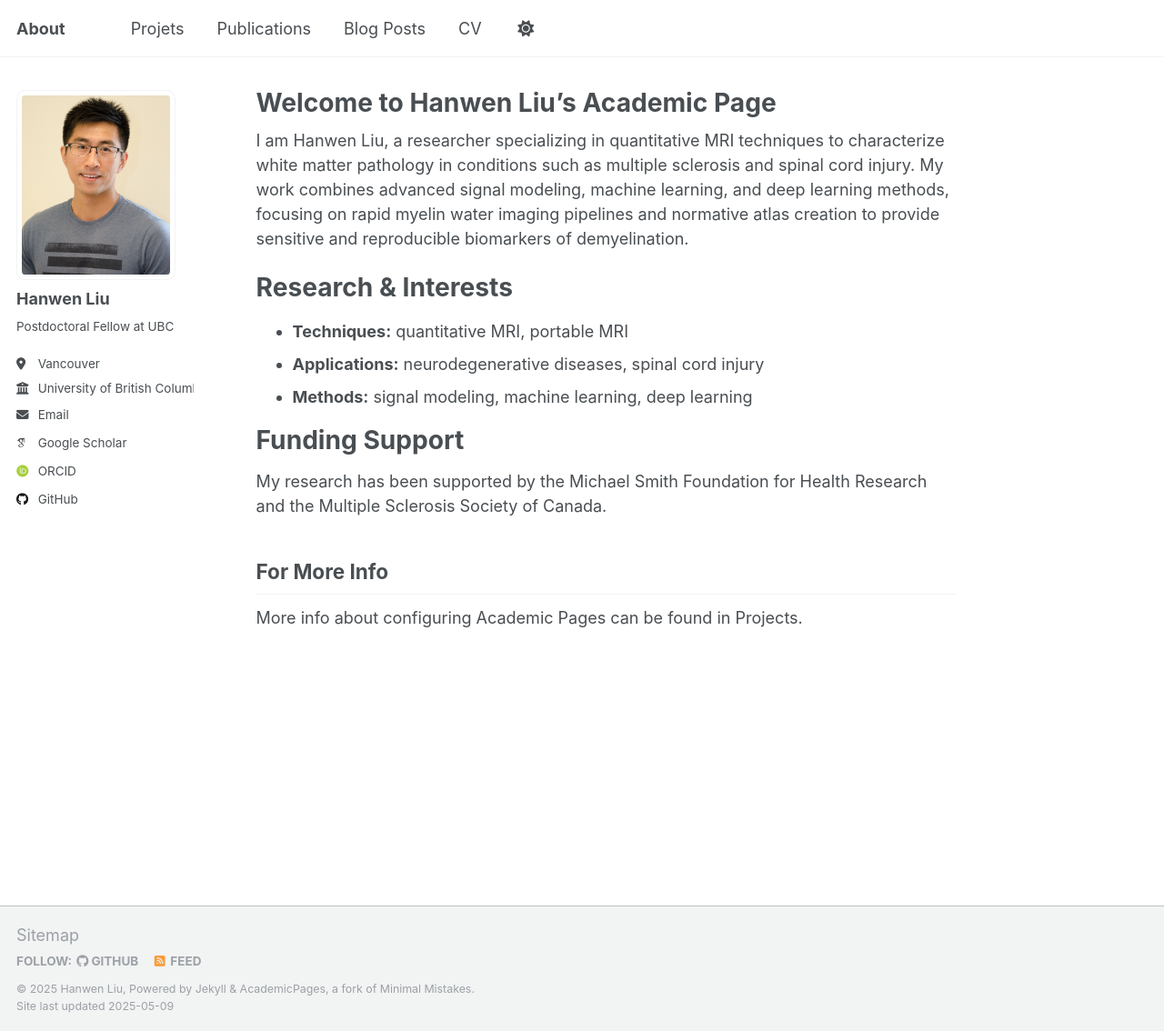
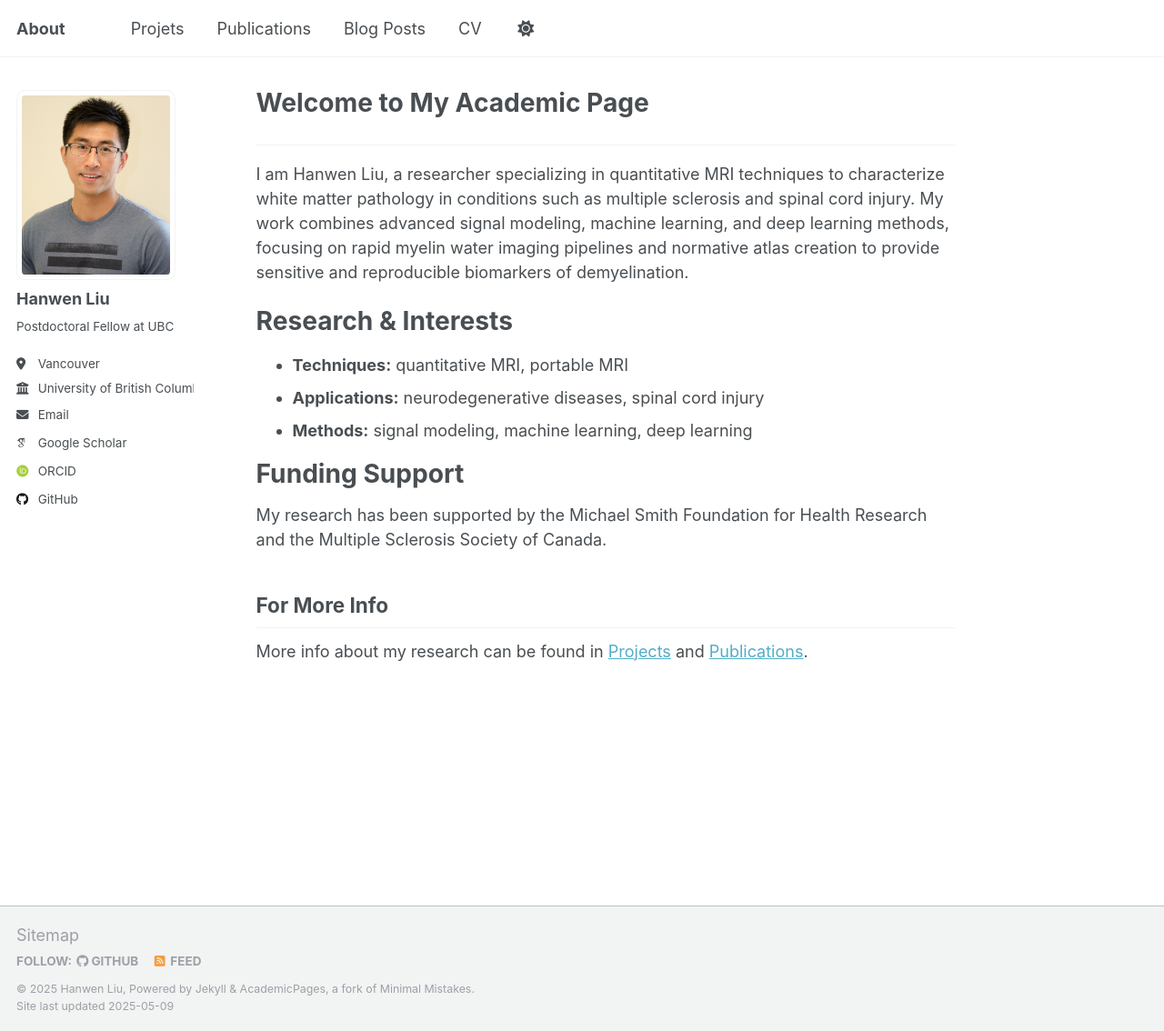
Before and after one commit to hanwencat/hanwencat.github.io, a Jekyll site: the page built from _pages/about.md, in a window 1280 px wide and 1134 px high. Shown: the whole window at 91% size. Built offline with Jekyll 4.4.1, drawn with Linux system fonts in a browser that asks for light colours; some web fonts are replaced.

Commit message:
add hyperlink to Projects and Publications

```diff
--- a/_pages/about.md
+++ b/_pages/about.md
@@ -1,12 +1,12 @@
 ---
 permalink: /
-title: "Welcome to Hanwen Liu's Academic Page"
+title: "Welcome to My Academic Page"
 author_profile: true
 redirect_from:
   - /about/
   - /about.html
 ---
-
+------
 I am Hanwen Liu, a researcher specializing in quantitative MRI techniques to characterize white matter pathology in conditions such as multiple sclerosis and spinal cord injury. My work combines advanced signal modeling, machine learning, and deep learning methods, focusing on rapid myelin water imaging pipelines and normative atlas creation to provide sensitive and reproducible biomarkers of demyelination.
 
 Research & Interests
@@ -23,4 +23,4 @@ My research has been supported by the Michael Smith Foundation for Health Resear
 
 For More Info
 ------
-More info about configuring Academic Pages can be found in Projects.
+More info about my research can be found in [Projects](/portfolio/) and [Publications](/publications/).
```
